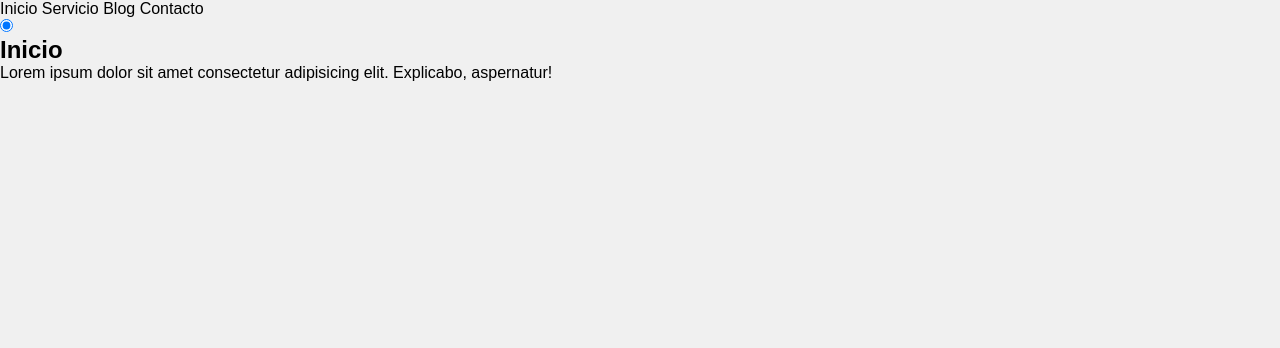
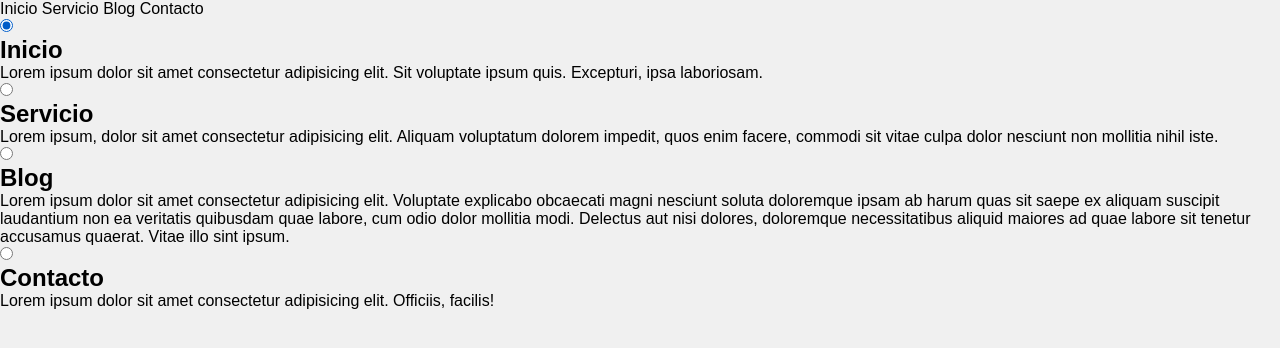
Before and after one commit to CarlosOrellana00/Menu-de-Navegacion-con-Tabs, a plain HTML site: page index.html in a window 1280 px wide. Drawn offline with Linux system fonts and the light colour scheme.

Commit message:
html base

```diff
--- a/index.html
+++ b/index.html
@@ -10,18 +10,50 @@
 <body>
   <div class="container">
     <div class="lbl-menu">
-      <label for="">Inicio</label>
-      <label for="">Servicio</label>
-      <label for="">Blog</label>
-      <label for="">Contacto</label>
+      <label for="radio1">Inicio</label>
+      <label for="radio2">Servicio</label>
+      <label for="radio3">Blog</label>
+      <label for="radio4">Contacto</label>
     </div>
     <div class="content">
 
       <input type="radio" name="radio" id="radio1" checked>
       <div class="tab1">
         <h2>Inicio</h2>
-        <p>Lorem ipsum dolor sit amet consectetur adipisicing elit.
-            Explicabo, aspernatur!
+        <p>
+          Lorem ipsum dolor sit amet consectetur adipisicing elit.
+          Sit voluptate ipsum quis. Excepturi, ipsa laboriosam.
+        </p>
+      </div>
+
+      <input type="radio" name="radio" id="radio2">
+      <div class="tab2">
+        <h2>Servicio</h2>
+        <p>
+          Lorem ipsum, dolor sit amet consectetur adipisicing elit.
+          Aliquam voluptatum dolorem impedit, quos enim facere,
+          commodi sit vitae culpa dolor nesciunt non mollitia nihil iste.
+        </p>
+      </div>
+
+      <input type="radio" name="radio" id="radio3">
+      <div class="tab2">
+        <h2>Blog</h2>
+        <p>
+          Lorem ipsum dolor sit amet consectetur adipisicing elit.
+          Voluptate explicabo obcaecati magni nesciunt soluta doloremque ipsam ab harum quas sit saepe
+          ex aliquam suscipit laudantium non ea veritatis quibusdam quae labore, cum odio dolor mollitia modi.
+          Delectus aut nisi dolores, doloremque necessitatibus aliquid maiores ad quae labore sit tenetur accusamus quaerat.
+          Vitae illo sint ipsum.
+        </p>
+      </div>
+
+      <input type="radio" name="radio" id="radio4">
+      <div class="tab2">
+        <h2>Contacto</h2>
+        <p>
+          Lorem ipsum dolor sit amet consectetur adipisicing elit.
+          Officiis, facilis!
         </p>
       </div>
 
```
